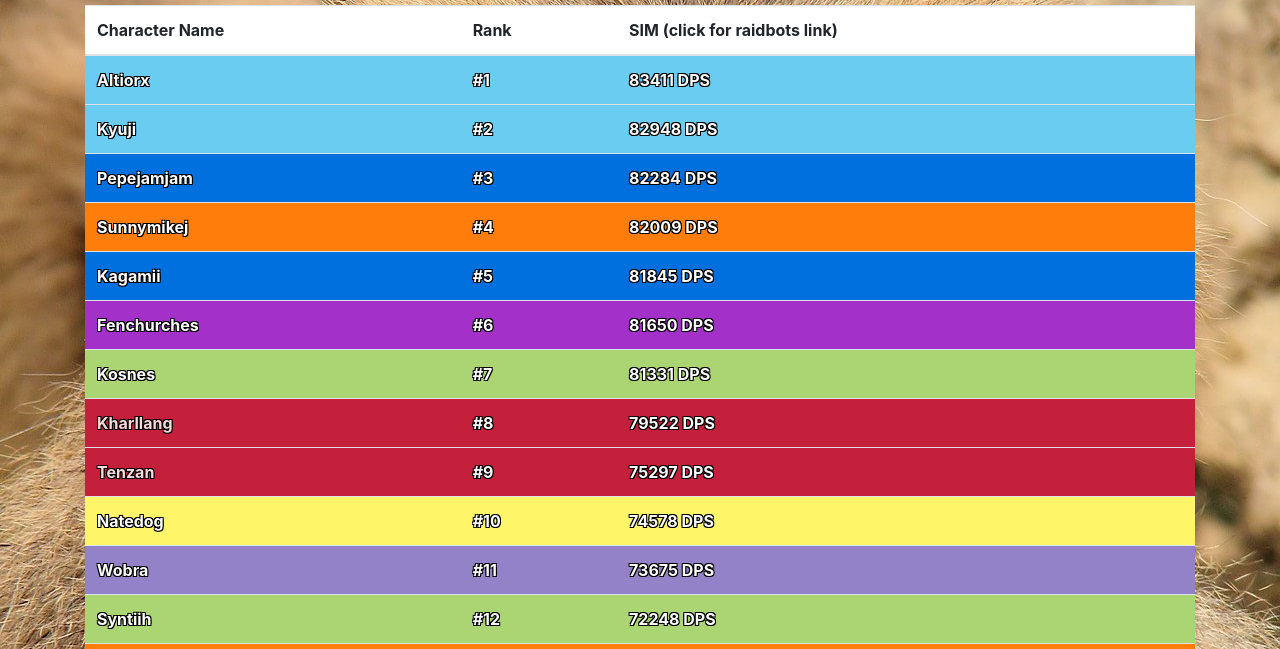
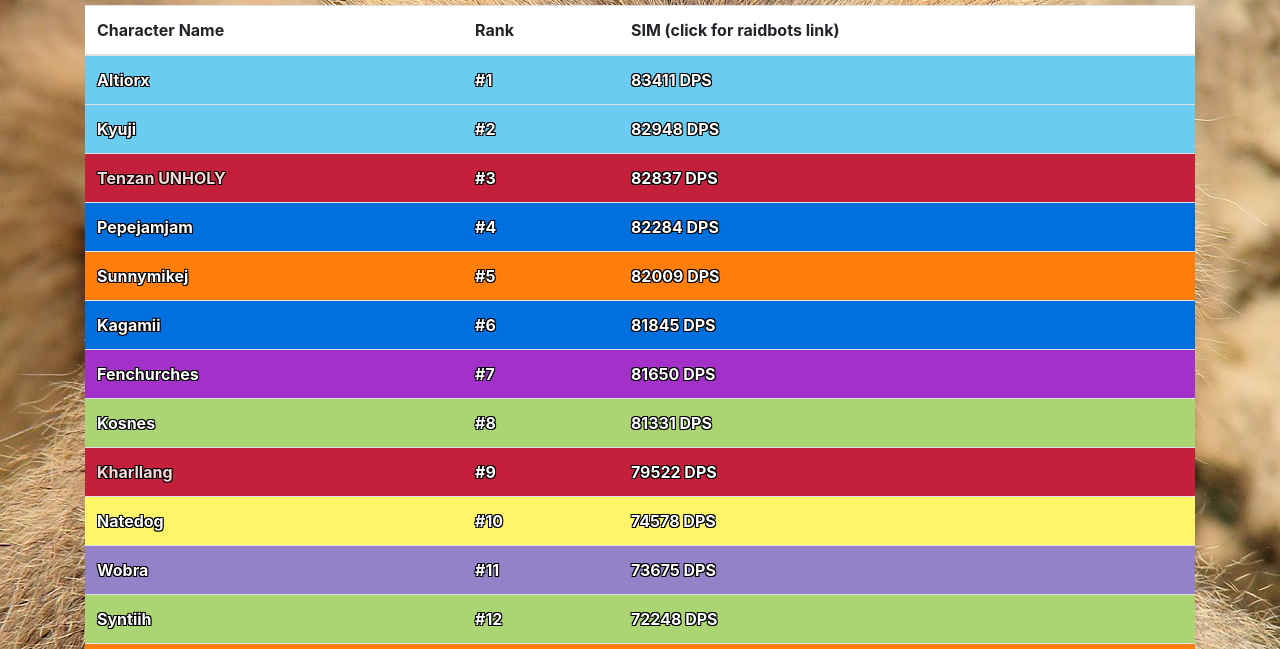
Before and after one commit to KyujiQG/BaboonsSimsRanks, a website: page game/index.html in a window 1280 px wide. Shown: the part 151-800 px from the top of the page. Drawn offline with nearby package versions, Linux system fonts and the light colour scheme.

Commit message:
Changes 01.02.2023

```diff
--- a/file.csv
+++ b/file.csv
@@ -1,13 +1,13 @@
 character_name,class,dps,link
 Altiorx,mage,83411,https://www.raidbots.com/simbot/report/4YBFxfXKMJ2WrGZNLgMBtL
 Kyuji,mage,82948,https://www.raidbots.com/simbot/report/oMuXgWD239SoewrAdbGw2H
+Tenzan UNHOLY,death_knight,82837,https://www.raidbots.com/simbot/report/eMiK9vBcipHBXCp2q4CuH7
 Pepejamjam,shaman,82284,https://www.raidbots.com/simbot/report/k92fmApddvtaMVwAiBVebt
 Sunnymikej,druid,82009,https://www.raidbots.com/simbot/report/j5urHUUrfny5h83goAdE3P
 Kagamii,shaman,81845,https://www.raidbots.com/simbot/report/s18Hd9DXeHrmxeNjmw7uv8
 Fenchurches,demon_hunter,81650,https://www.raidbots.com/simbot/report/9Pp2nrZk681xy64uvQSkos
 Kosnes,hunter,81331,https://www.raidbots.com/simbot/report/7RhY5b17dnMF2k3ZThgmN4
 Kharllang,death_knight,79522,https://www.raidbots.com/simbot/report/m2o9Se5YidNfyVDib8pmxH
-Tenzan,death_knight,75297,https://www.raidbots.com/simbot/report/ou9rKLvs7BE68g24oPEJQs
 Natedog,rogue,74578,https://www.raidbots.com/simbot/report/q6eLYA2Wh4cxAgxLnUTswu
 Wobra,warlock,73675,https://www.raidbots.com/simbot/report/5nf8aCuyhv6yrbSpnbu9Jz
 Syntiih,hunter,72248,https://www.raidbots.com/simbot/report/7agfJY9TBhGoZZCN8JYf9F
--- a/game/index.html
+++ b/game/index.html
@@ -117,47 +117,47 @@ a {
    <td class='DPS'>
       <a href='https://www.raidbots.com/simbot/report/oMuXgWD239SoewrAdbGw2H' target='_blank'>82948 DPS</a>
    </td>
+</tr><tr class='death_knight'>
+   <td class='character-name'>Tenzan UNHOLY</td>
+   <td class='rank'>#3</td>
+   <td class='DPS'>
+      <a href='https://www.raidbots.com/simbot/report/eMiK9vBcipHBXCp2q4CuH7' target='_blank'>82837 DPS</a>
+   </td>
 </tr><tr class='shaman'>
    <td class='character-name'>Pepejamjam</td>
-   <td class='rank'>#3</td>
+   <td class='rank'>#4</td>
    <td class='DPS'>
       <a href='https://www.raidbots.com/simbot/report/k92fmApddvtaMVwAiBVebt' target='_blank'>82284 DPS</a>
    </td>
 </tr><tr class='druid'>
    <td class='character-name'>Sunnymikej</td>
-   <td class='rank'>#4</td>
+   <td class='rank'>#5</td>
    <td class='DPS'>
       <a href='https://www.raidbots.com/simbot/report/j5urHUUrfny5h83goAdE3P' target='_blank'>82009 DPS</a>
    </td>
 </tr><tr class='shaman'>
    <td class='character-name'>Kagamii</td>
-   <td class='rank'>#5</td>
+   <td class='rank'>#6</td>
    <td class='DPS'>
       <a href='https://www.raidbots.com/simbot/report/s18Hd9DXeHrmxeNjmw7uv8' target='_blank'>81845 DPS</a>
    </td>
 </tr><tr class='demon_hunter'>
    <td class='character-name'>Fenchurches</td>
-   <td class='rank'>#6</td>
+   <td class='rank'>#7</td>
    <td class='DPS'>
       <a href='https://www.raidbots.com/simbot/report/9Pp2nrZk681xy64uvQSkos' target='_blank'>81650 DPS</a>
    </td>
 </tr><tr class='hunter'>
    <td class='character-name'>Kosnes</td>
-   <td class='rank'>#7</td>
+   <td class='rank'>#8</td>
    <td class='DPS'>
       <a href='https://www.raidbots.com/simbot/report/7RhY5b17dnMF2k3ZThgmN4' target='_blank'>81331 DPS</a>
    </td>
 </tr><tr class='death_knight'>
    <td class='character-name'>Kharllang</td>
-   <td class='rank'>#8</td>
+   <td class='rank'>#9</td>
    <td class='DPS'>
       <a href='https://www.raidbots.com/simbot/report/m2o9Se5YidNfyVDib8pmxH' target='_blank'>79522 DPS</a>
-   </td>
-</tr><tr class='death_knight'>
-   <td class='character-name'>Tenzan</td>
-   <td class='rank'>#9</td>
-   <td class='DPS'>
-      <a href='https://www.raidbots.com/simbot/report/ou9rKLvs7BE68g24oPEJQs' target='_blank'>75297 DPS</a>
    </td>
 </tr><tr class='rogue'>
    <td class='character-name'>Natedog</td>
```
